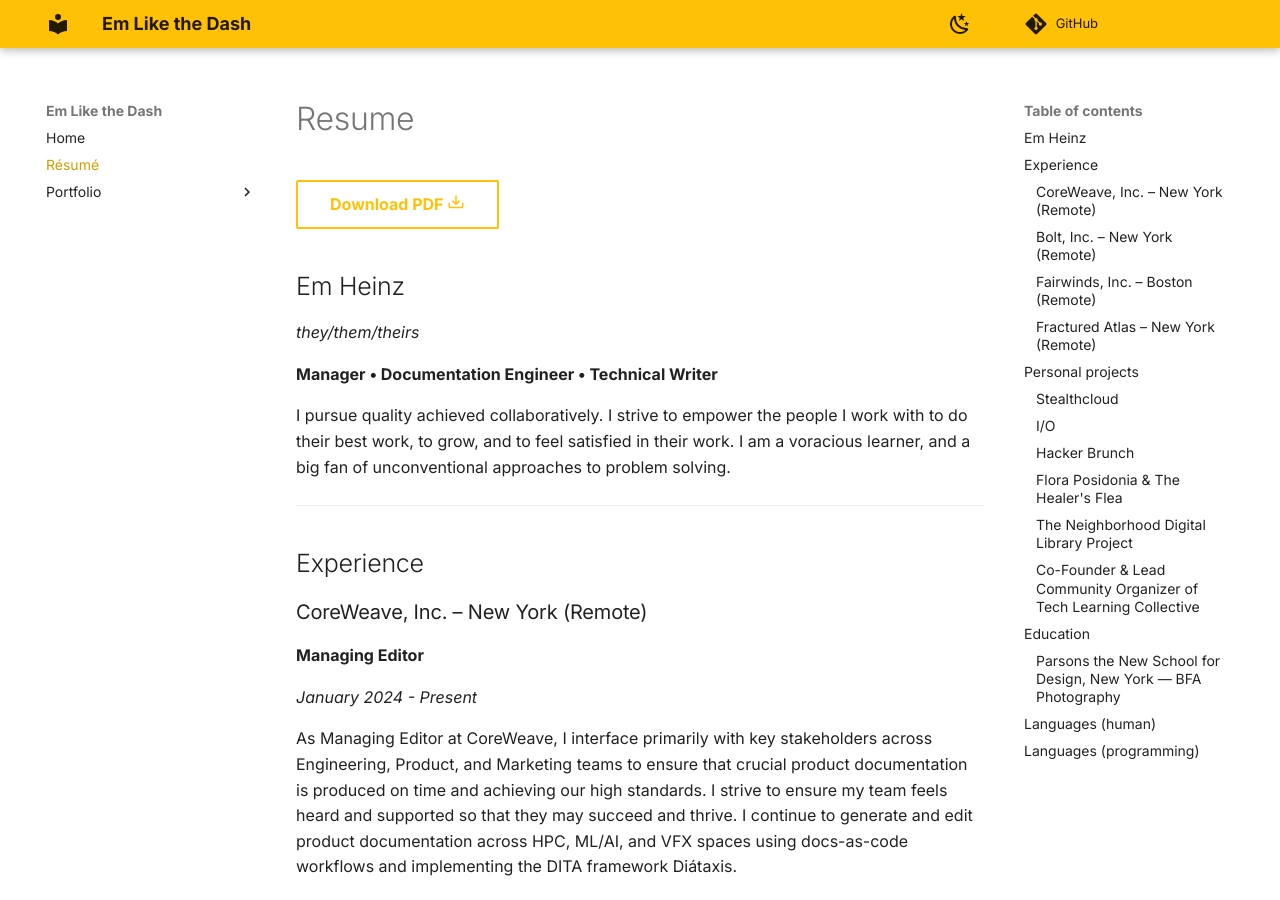
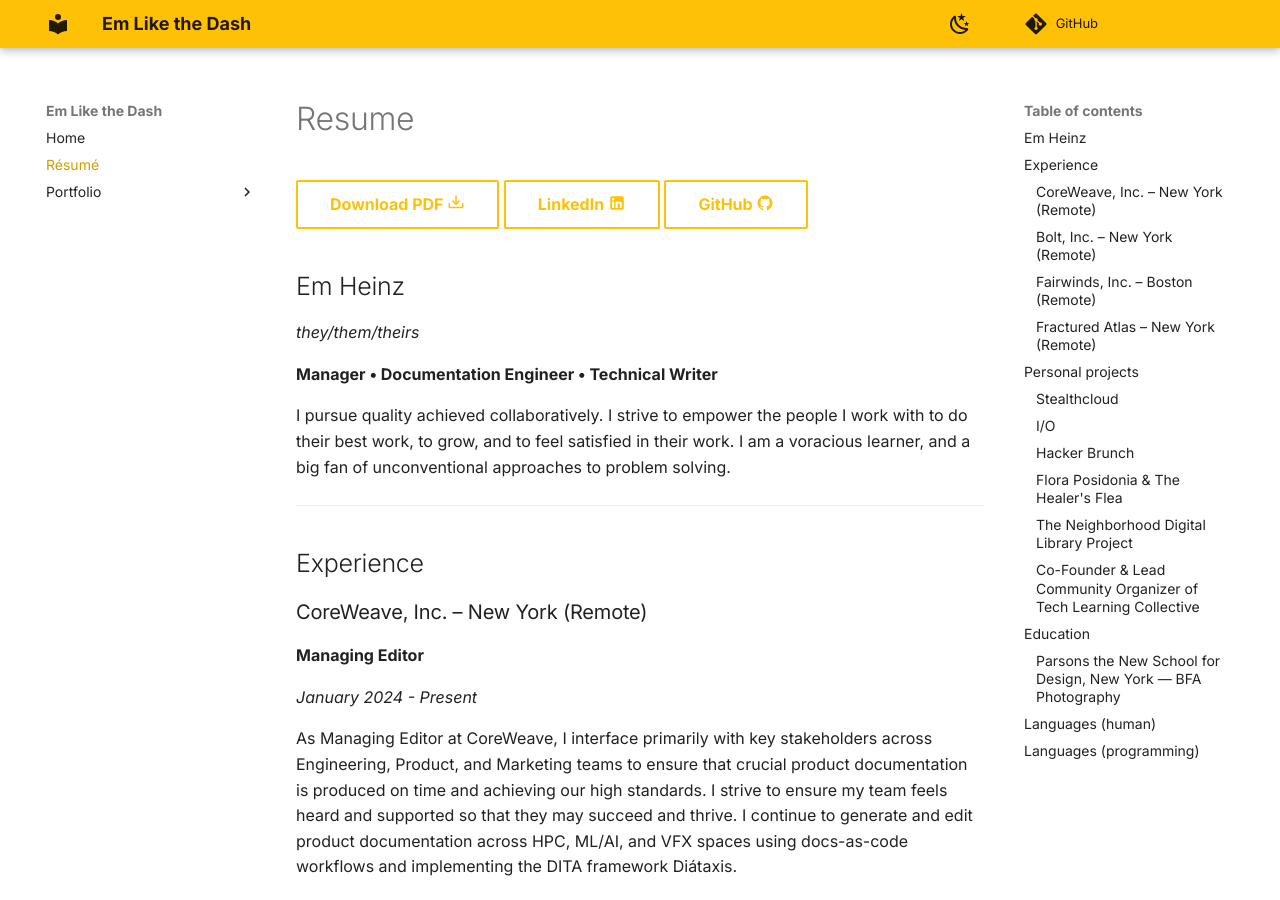
Before and after one commit to microcosem/emlikethedash, an MkDocs documentation site: the page built from docs/resume.md, in a window 1280 px wide and 900 px high. Built offline with MkDocs 1.6.1 and Material for MkDocs 9.7.7, drawn with Linux system fonts in a browser that asks for light colours; plug-ins that fetch from the network failed and are left out; comment, search, counter and statistics services are not loaded.

Commit message:
Add LinkedIn and GitHub buttons to resume page

```diff
--- a/docs/resume.md
+++ b/docs/resume.md
@@ -1,5 +1,7 @@
 # Resume
 [Download PDF :material-tray-arrow-down:](resume2024.pdf){ .md-button }
+[LinkedIn :material-linkedin:](https://www.linkedin.com/in/em-h-2b80992b3){ .md-button }
+[GitHub :material-github:](https://github.com/microcosem){ .md-button }
 
 ## Em Heinz
 *they/them/theirs*
```
